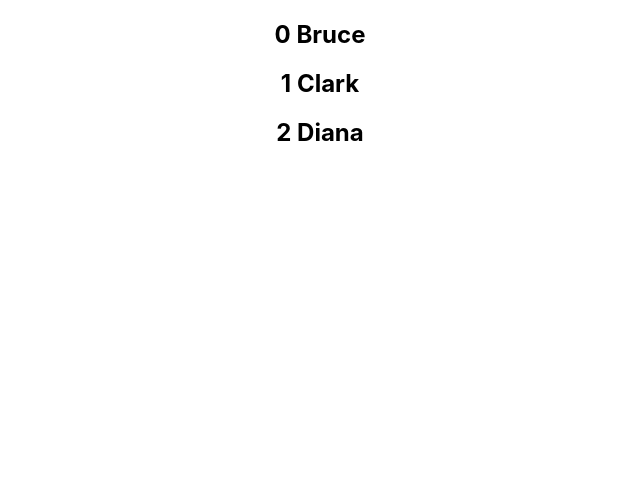
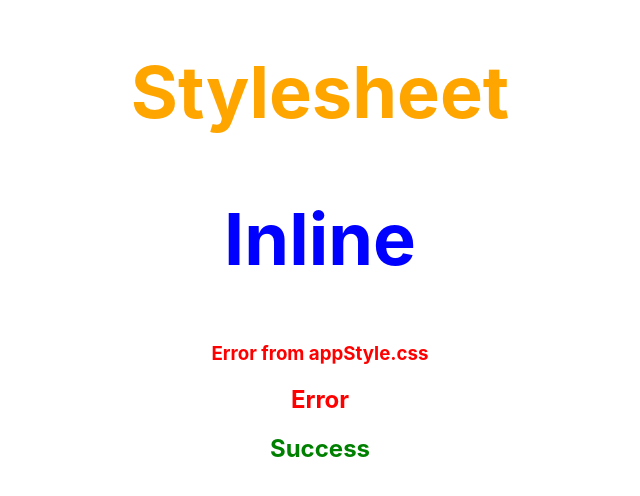
Before and after one commit to sonya0504/learn_react, a React (Create React App) app in the folder hello_world/: page / in a window 1280 px wide. Shown: the top 496 px of the page, without its empty margins (320-960 px from the left). Built offline with nearby package versions, Linux system fonts and the light colour scheme.

Commit message:
Styling and CSS Basics

```diff
--- a/hello_world/src/App.js
+++ b/hello_world/src/App.js
@@ -1,11 +1,17 @@
 import React from 'react';
 import './App.css';
-import NameList from './components/NameList';
+import Stylesheet from './components/Stylesheet';
+import Inline from './components/Inline';
+import './appStyle.css';
+import styles from './appStyle.module.css';
 
 function App() {
   return (
     <div className="App">
-      <NameList />
+      <Stylesheet primary={true} />
+      <Inline />
+      <h2 className='error'>Error</h2>
+      <h2 className={styles.success}>Success</h2>
     </div>
   );
 }
--- /dev/null
+++ b/hello_world/src/appStyle.css
@@ -0,0 +1,3 @@
+.error {
+    color: red;
+}
--- /dev/null
+++ b/hello_world/src/appStyle.module.css
@@ -0,0 +1,3 @@
+.success {
+    color: green;
+}
--- /dev/null
+++ b/hello_world/src/components/Inline.js
@@ -0,0 +1,18 @@
+import React from 'react';
+
+function Inline() {
+
+const heading = {
+    fontSize: '72px',
+    color: 'blue',
+}
+
+    return (
+        <div>
+            <h2 style={heading}>Inline</h2>
+            <h3 className='error'>Error from appStyle.css</h3>
+        </div>
+    );
+}
+
+export default Inline;
--- a/hello_world/src/components/NameList.js
+++ b/hello_world/src/components/NameList.js
@@ -1,30 +1,8 @@
 import React from 'react';
-import Person from './Person';
 
 function NameList() {
 
     const nameList = ['Bruce', 'Clark', 'Diana'];
-
-    const personList = [
-        {
-            id: 1,
-            name: 'Bruce',
-            age: 35,
-            skill: 'React',
-        },
-        {
-            id: 2,
-            name: 'Clark',
-            age: 25,
-            skill: 'Angular',
-        },
-        {
-            id: 3,
-            name: 'Diana',
-            age: 28,
-            skill: 'Vue'
-        }
-    ];
 
     return (
         <div>
--- /dev/null
+++ b/hello_world/src/components/Stylesheet.js
@@ -0,0 +1,13 @@
+import React from 'react';
+import './myStyle.css';
+
+function Stylesheet({ primary }) {
+
+    let className = primary && 'primary';
+
+    return (
+        <h1 className={`${className} font-xl`}>Stylesheet</h1>
+    )
+}
+
+export default Stylesheet;
--- /dev/null
+++ b/hello_world/src/components/myStyle.css
@@ -0,0 +1,7 @@
+.primary {
+    color: orange;
+}
+
+.font-xl {
+    font-size: 72px;
+}
```
Also changed, not shown: 1 other file (tests, documents, lock files or other folders).
